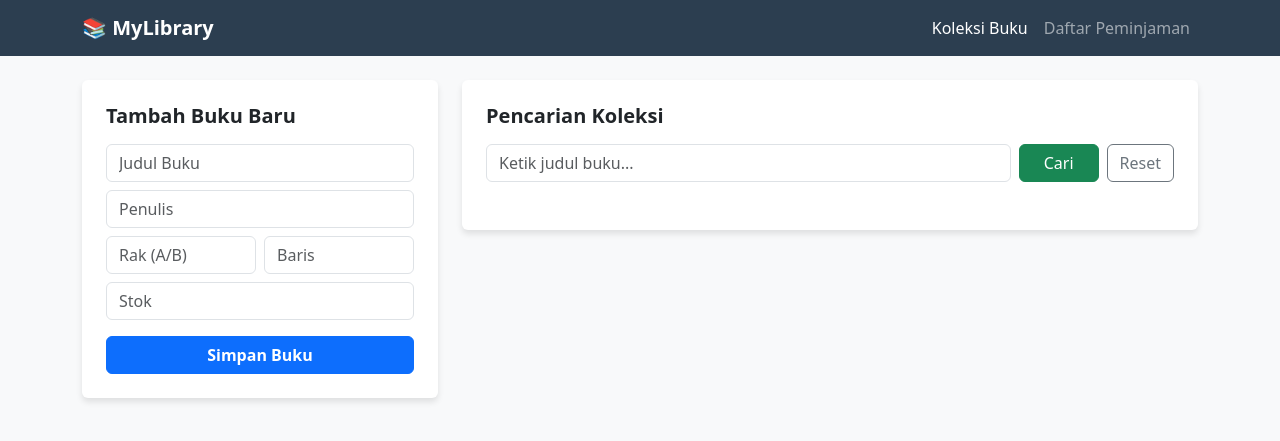
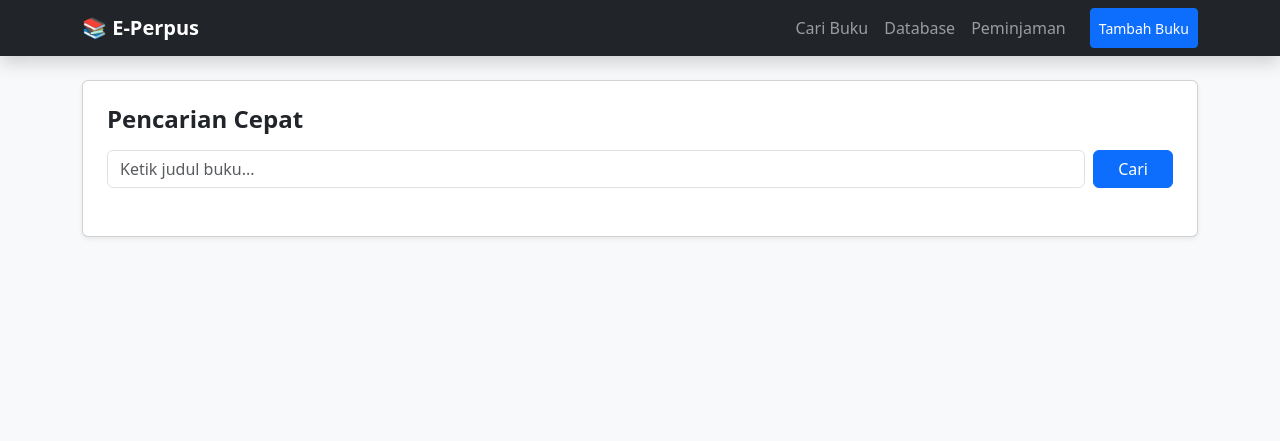
Before and after one commit to Yusraaaja/sistem-perpustakaan, a Flask app: page / in a window 1280 px wide. Shown: the top 441 px of the page. Run offline with Flask 3, Linux system fonts and the light colour scheme.

Commit message:
Feature: Update new function

```diff
--- a/app.py
+++ b/app.py
@@ -1,157 +1,168 @@
-from flask import Flask, render_template, request
+from flask import Flask, render_template, request, redirect, url_for, flash
 import sqlite3
+from datetime import datetime
+import os
+from werkzeug.utils import secure_filename
+
+# Konfigurasi unggahan file
+UPLOAD_FOLDER = 'static/covers' # Folder tempat menyimpan gambar
+ALLOWED_EXTENSIONS = {'png', 'jpg', 'jpeg', 'gif'} # Ekstensi file yang diizinkan
 
 app = Flask(__name__)
+app.config['UPLOAD_FOLDER'] = UPLOAD_FOLDER
+app.secret_key = 'supersecretkey' # Diperlukan untuk flash message
+
+# Pastikan folder unggahan ada
+os.makedirs(UPLOAD_FOLDER, exist_ok=True)
+
+def allowed_file(filename):
+    return '.' in filename and \
+           filename.rsplit('.', 1)[1].lower() in ALLOWED_EXTENSIONS
 
 def get_db_connection():
     conn = sqlite3.connect('perpustakaan.db')
-    conn.row_factory = sqlite3.Row # memanggil data dengan nama kolom
+    conn.row_factory = sqlite3.Row
     return conn
 
 @app.route('/')
 def index():
     return render_template('index.html')
 
-# Rute Pencarian
 @app.route('/search')
 def cari_buku():
     query = request.args.get('query')
     results = []
     if query:
         conn = get_db_connection()
-        # mencari buku berdasarkan judul (case insensisive)
         results = conn.execute('SELECT * FROM buku WHERE judul LIKE ?', ('%' + query + '%',)).fetchall()
         conn.close()
-
     return render_template('index.html', query=query, results=results)
 
-from datetime import datetime, timedelta
-
-# Rute Peminjaman
-@app.route('/pinjam', methods=['POST'])
-def pinjam():
-    id_buku = request.form.get('id_buku')
-    nama_peminjam = request.form.get('nama_peminjam')
-    nis = request.form.get('nis')
-
-    if id_buku and nama_peminjam:
-        conn = get_db_connection()
-        # Set tanggal pinjam hari ini dan kembali 7 hari lagi
-        tgl_pinjam = datetime.now().strftime('%Y-%m-%d')
-        tgl_kembali = (datetime.now() + timedelta(days=7)).strftime('%Y-%m-%d')
-
-        #Simpan ke tabel peminjaman
-        conn.execute('INSERT INTO peminjaman (id_buku, id_anggota, tgl_pinjam, tgl_kembali) VALUES (?, ?, ?, ?)',
-                     (id_buku, nama_peminjam, tgl_pinjam, tgl_kembali))
-
-        # Kurangi stok buku
-        conn.execute('UPDATE buku SET stok = stok - 1 WHERE id = ?', (id_buku,))
-
-        conn.commit()
-        conn.close()
-        return "Berhasil meminjam! Buku harus kembali dalam 7 hari."
-    return "Gagal meminjam, data tidak lengkap."
-
-from flask import redirect, url_for
-
-# Rute tambah buku
 @app.route('/add', methods=['POST'])
 def tambah_buku():
-    # Mengambil data dari form
     judul = request.form.get('judul')
     penulis = request.form.get('penulis')
     kategori = request.form.get('kategori')
     kode_rak = request.form.get('kode_rak')
     baris_rak = request.form.get('baris_rak')
     stok = request.form.get('stok')
+    # Ambil tanggal hari ini secara otomatis
+    tgl_masuk = datetime.now().strftime('%Y-%m-%d')
 
     if judul:
         conn = get_db_connection()
         conn.execute('''
-            INSERT INTO buku (judul, penulis, kategori, kode_rak, baris_rak, stok)
-            VALUES (?, ?, ?, ?, ?, ?)
-        ''', (judul, penulis, kategori, kode_rak, baris_rak, stok))
+            INSERT INTO buku (judul, penulis, kategori, kode_rak, baris_rak, stok, tanggal_masuk)
+            VALUES (?, ?, ?, ?, ?, ?, ?)
+        ''', (judul, penulis, kategori, kode_rak, baris_rak, stok, tgl_masuk))
         conn.commit()
         conn.close()
+    return redirect(url_for('koleksi_lengkap'))
 
-    return redirect(url_for('index')) # Kembali ke halaman utama setelah disimpan
+@app.route('/edit/<int:id>', methods=['GET', 'POST'])
+def edit_buku(id):
+    conn = get_db_connection()
+    book = conn.execute('SELECT * FROM buku WHERE id = ?', (id,)).fetchone()
 
-# Rute Hapus
+    if request.method == 'POST':
+        conn.execute('''
+            UPDATE buku SET judul=?, penulis=?, kategori=?, kode_rak=?, baris_rak=?, stok=?
+            WHERE id=?
+        ''', (request.form['judul'], request.form['penulis'], request.form['kategori'],
+              request.form['kode_rak'], request.form['baris_rak'], request.form['stok'], id))
+        conn.commit()
+        conn.close()
+        return redirect(url_for('index'))
+
+    conn.close()
+    return render_template('edit.html', buku=book)
+
+# UPDATE FUNGSI HAPUS: Supaya tetap di halaman terakhir
 @app.route('/delete/<int:id>')
 def hapus_buku(id):
     conn = get_db_connection()
     conn.execute('DELETE FROM buku WHERE id = ?', (id,))
     conn.commit()
     conn.close()
+
+    # Ambil URL halaman sebelumnya (referrer)
+    # Jika tidak ada, default kembali ke koleksi_lengkap
+    prev_page = request.referrer
+    if prev_page and '/koleksi' in prev_page:
+        return redirect(url_for('koleksi_lengkap'))
     return redirect(url_for('index'))
 
-# Rute Edit
-@app.route('/edit/<int:id>', methods=['GET', 'POST'])
-def edit_buku(id):
+# UPDATE FUNGSI DETAIL: Mengirim data asal halaman
+@app.route('/buku/<int:id>')
+def detail_buku(id):
     conn = get_db_connection()
-    # penggunaan .fetchone() agar mendapatkan satu objek buku saja
-    book = conn.execute('SELECT * FROM buku WHERE id = ?', (id,)).fetchone()
+    buku = conn.execute('SELECT * FROM buku WHERE id = ?', (id,)).fetchone()
+    conn.close()
 
-    if request.method == 'POST':
-        # ambil data dari form edit
-        judul = request.form['judul']
-        penulis = request.form['penulis']
-        kategori = request.form['kategori']
-        kode_rak = request.form['kode_rak']
-        baris_rak = request.form['baris_rak']
-        stok = request.form['stok']
+    # Deteksi apakah datang dari database atau pencarian
+    back_url = request.referrer if request.referrer else url_for('index')
 
-        # update ke database
-        conn.execute('''
-            UPDATE buku SET judul=?, penulis=?, kategori=?, kode_rak=?, baris_rak=?, stok=?
-            WHERE id=?
-        ''', (judul, penulis, kategori, kode_rak, baris_rak, stok, id))
+    return render_template('detail_buku.html', buku=buku, back_url=back_url)
+
+# Rute Upload Gambar
+@app.route('/buku/<int:id>/upload_cover', methods=['POST'])
+def upload_cover(id):
+    if 'cover_file' not in request.files:
+        flash('Tidak ada file yang dipilih', 'danger')
+        return redirect(url_for('detail_buku', id=id))
+
+    file = request.files['cover_file']
+
+    if file.filename == '':
+        flash('Tidak ada file yang dipilih', 'danger')
+        return redirect(url_for('detail_buku', id=id))
+
+    if file and allowed_file(file.filename):
+        # Amankan nama file dan tambahkan ID buku agar unik
+        filename = secure_filename(file.filename)
+        unique_filename = f"buku_{id}_{filename}"
+
+        # Simpan file ke folder static/covers
+        file.save(os.path.join(app.config['UPLOAD_FOLDER'], unique_filename))
+
+        # Update nama file ke database
+        conn = get_db_connection()
+        conn.execute('UPDATE buku SET cover_img = ? WHERE id = ?', (unique_filename, id))
         conn.commit()
         conn.close()
-        # setelah sukses, kembali ke halaman utama
-        return redirect(url_for('index'))
 
-    # jika methodnya GET, maka tampilkan halaman edit.html
-    conn.close()
-    return render_template('edit.html', buku=book)
+        flash('Cover buku berhasil diunggah!', 'success')
+    else:
+        flash('Tipe file tidak diizinkan. Gunakan PNG, JPG, JPEG, atau GIF.', 'danger')
 
-from datetime import datetime
+    return redirect(url_for('detail_buku', id=id))
 
-# Rute Pinjam
 @app.route('/pinjam/<int:id>', methods=['POST'])
-def pinjam_buku(id):
-    nama_peminjam = request.form['nama_peminjam']
+def pinjam_buku_aksi(id):
+    tipe = request.form.get('tipe_user')
+    nama = request.form.get('nama_peminjam')
+    kelas = request.form.get('kelas', '-')
+    jurusan = request.form.get('jurusan', '-')
     tgl_pinjam = datetime.now().strftime('%Y-%m-%d')
 
     conn = get_db_connection()
-
-    # 1. Cek stok dulu
     buku = conn.execute('SELECT stok FROM buku WHERE id = ?', (id,)).fetchone()
 
-    if buku['stok'] > 0:
-        # 2. Masukkan data peminjaman
+    if buku and buku['stok'] > 0:
         conn.execute('''
-            INSERT INTO peminjaman (id_buku, id_anggota, tgl_pinjam, status)
-            VALUES (?, ?, ?, ?)
-        ''', (id, nama_peminjam, tgl_pinjam, 'Dipinjam'))
+            INSERT INTO peminjaman (id_buku, id_anggota, tipe_user, kelas, jurusan, tgl_pinjam, status)
+            VALUES (?, ?, ?, ?, ?, ?, ?)
+        ''', (id, nama, tipe, kelas, jurusan, tgl_pinjam, 'Dipinjam'))
+        conn.execute('UPDATE buku SET stok = stok - 1 WHERE id = ?', (id,))
+        conn.commit()
+    conn.close()
+    return redirect(url_for('daftar_peminjaman'))
 
-        # 3. Kurangi stok buku
-        conn.execute('UPDATE buku SET stok = stok - 1 WHERE id = ?', (id, ))
-
-        conn.commit()
-        conn.close()
-        return redirect(url_for('index'))
-    else:
-        conn.close()
-        return "Maaf, stok buku habis!", 400
-
-# Rute Peminjaman
 @app.route('/peminjaman')
 def daftar_peminjaman():
     conn = get_db_connection()
-    # menggunakan JOIN untuk mengambil judul buku berdasarkan id_buku
     peminjaman = conn.execute('''
-        SELECT p.id, b.judul, p.id_anggota as nama, p.tgl_pinjam, p.status
+        SELECT p.id, b.judul, p.id_anggota as nama, p.tipe_user, p.kelas, p.jurusan, p.tgl_pinjam, p.status
         FROM peminjaman p
         JOIN buku b ON p.id_buku = b.id
         ORDER BY p.tgl_pinjam DESC
@@ -159,27 +170,23 @@ def daftar_peminjaman():
     conn.close()
     return render_template('peminjaman.html', peminjaman=peminjaman)
 
-# Rute Pengembalian
 @app.route('/return/<int:peminjaman_id>')
 def kembali_buku(peminjaman_id):
     conn = get_db_connection()
-
-    # 1. cari data peminjaman untuk mendapatkan id_buku
     peminjaman = conn.execute('SELECT id_buku FROM peminjaman WHERE id = ?', (peminjaman_id,)).fetchone()
-
     if peminjaman:
-        id_buku = peminjaman['id_buku']
-
-        # 2. update status peminjaman jadi 'Kembali'
         conn.execute('UPDATE peminjaman SET status = ? WHERE id = ?', ('Kembali', peminjaman_id))
-
-        # 3. tambah stok buku (+1)
-        conn.execute('UPDATE buku SET stok = stok + 1 WHERE id = ?', (id_buku,))
-
+        conn.execute('UPDATE buku SET stok = stok + 1 WHERE id = ?', (peminjaman['id_buku'],))
         conn.commit()
-
     conn.close()
     return redirect(url_for('daftar_peminjaman'))
 
+@app.route('/koleksi')
+def koleksi_lengkap():
+    conn = get_db_connection()
+    all_books = conn.execute('SELECT * FROM buku ORDER BY id DESC').fetchall()
+    conn.close()
+    return render_template('koleksi.html', books=all_books)
+
 if __name__ == '__main__':
     app.run(debug=True)
--- a/templates/index.html
+++ b/templates/index.html
@@ -1,94 +1,32 @@
-<!DOCTYPE html>
-<html lang="id">
-<head>
-    <meta charset="UTF-8">
-    <meta name="viewport" content="width=device-width, initial-scale=1.0">
-    <title>Sistem Perpustakaan Digital</title>
-    <link href="https://cdn.jsdelivr.net/npm/bootstrap@5.3.0/dist/css/bootstrap.min.css" rel="stylesheet">
-    <style>
-        body { background-color: #f8f9fa; }
-        .navbar { background-color: #2c3e50; }
-        .card { border: none; box-shadow: 0 4px 6px rgba(0,0,0,0.1); }
-        .shelf-badge { background-color: #e67e22; color: white; }
-    </style>
-</head>
-<body>
-
-<nav class="navbar navbar-expand-lg navbar-dark mb-4">
-    <div class="container">
-        <a class="navbar-brand fw-bold" href="/">📚 MyLibrary</a>
-        <div class="navbar-nav">
-            <a class="nav-link active" href="/">Koleksi Buku</a>
-            <a class="nav-link" href="/peminjaman">Daftar Peminjaman</a>
-        </div>
-    </div>
-</nav>
-
-<div class="container">
-    <div class="row">
-        <div class="col-md-4 mb-4">
-            <div class="card p-4">
-                <h5 class="card-title fw-bold mb-3">Tambah Buku Baru</h5>
-                <form action="/tambah" method="POST"> <div class="mb-2">
-                        <input type="text" name="judul" class="form-control" placeholder="Judul Buku" required>
-                    </div>
-                    <div class="mb-2">
-                        <input type="text" name="penulis" class="form-control" placeholder="Penulis">
-                    </div>
-                    <div class="row g-2 mb-2">
-                        <div class="col-6">
-                            <input type="text" name="kode_rak" class="form-control" placeholder="Rak (A/B)">
-                        </div>
-                        <div class="col-6">
-                            <input type="number" name="baris_rak" class="form-control" placeholder="Baris">
-                        </div>
-                    </div>
-                    <div class="mb-3">
-                        <input type="number" name="stok" class="form-control" placeholder="Stok" required>
-                    </div>
-                    <button type="submit" class="btn btn-primary w-100 fw-bold">Simpan Buku</button>
-                </form>
-            </div>
-        </div>
-
-        <div class="col-md-8">
-            <div class="card p-4">
-                <h5 class="card-title fw-bold mb-3">Pencarian Koleksi</h5>
-                <form action="/cari" method="GET" class="d-flex gap-2 mb-4">
-                    <input type="text" name="query" class="form-control" placeholder="Ketik judul buku..." required>
-                    <button type="submit" class="btn btn-success px-4">Cari</button>
-                    <a href="/" class="btn btn-outline-secondary">Reset</a>
+{% extends 'layout.html' %}
+{% block content %}
+<div class="card shadow-sm p-4">
+    <h4 class="fw-bold mb-3">Pencarian Cepat</h4>
+    <form action="/search" method="GET" class="d-flex mb-4">
+        <input type="text" name="query" class="form-control me-2" placeholder="Ketik judul buku..." value="{{ query or '' }}">
+        <button type="submit" class="btn btn-primary px-4">Cari</button>
     </form>
 
-                {% if hasil %}
+    {% if results %}
     <div class="table-responsive">
         <table class="table table-hover align-middle">
             <thead class="table-light">
                 <tr>
-                                <th>Buku</th>
-                                <th>Lokasi</th>
+                    <th>Judul Buku (Klik untuk Detail)</th>
+                    <th>Penulis</th>
                     <th>Stok</th>
-                                <th>Aksi</th>
                 </tr>
             </thead>
             <tbody>
-                            {% for b in hasil %}
+                {% for b in results %}
                 <tr>
                     <td>
-                                    <div class="fw-bold">{{ b.judul }}</div>
-                                    <small class="text-muted">{{ b.penulis }}</small>
+                        <a href="/buku/{{ b.id }}" class="text-decoration-none fw-bold text-primary">
+                            {{ b.judul }}
+                        </a>
                     </td>
-                                <td><span class="badge shelf-badge">Rak {{ b.kode_rak }} - {{ b.baris_rak }}</span></td>
-                                <td>{{ b.stok }}</td>
-                                <td>
-                                    <div class="dropdown">
-                                        <button class="btn btn-sm btn-light border dropdown-toggle" data-bs-toggle="dropdown">Opsi</button>
-                                        <ul class="dropdown-menu">
-                                            <li><a class="dropdown-item" href="/edit/{{ b.id }}">Edit</a></li>
-                                            <li><a class="dropdown-item text-danger" href="/hapus/{{ b.id }}" onclick="return confirm('Hapus buku?')">Hapus</a></li>
-                                        </ul>
-                                    </div>
-                                </td>
+                    <td>{{ b.penulis }}</td>
+                    <td><span class="badge bg-success">{{ b.stok }}</span></td>
                 </tr>
                 {% endfor %}
             </tbody>
@@ -96,10 +34,4 @@
     </div>
     {% endif %}
 </div>
-        </div>
-    </div>
-</div>
-
-<script src="https://cdn.jsdelivr.net/npm/bootstrap@5.3.0/dist/js/bootstrap.bundle.min.js"></script>
-</body>
-</html>
+{% endblock %}
--- /dev/null
+++ b/templates/layout.html
@@ -0,0 +1,78 @@
+<!DOCTYPE html>
+<html lang="id">
+<head>
+    <meta charset="UTF-8">
+    <title>Sistem E-Perpus</title>
+    <link href="https://cdn.jsdelivr.net/npm/bootstrap@5.3.0/dist/css/bootstrap.min.css" rel="stylesheet">
+</head>
+<body class="bg-light">
+<nav class="navbar navbar-expand-lg navbar-dark bg-dark mb-4 shadow">
+    <div class="container">
+        <a class="navbar-brand fw-bold" href="/">📚 E-Perpus</a>
+        <button class="navbar-toggler" type="button" data-bs-toggle="collapse" data-bs-target="#navbarNav">
+            <span class="navbar-toggler-icon"></span>
+        </button>
+        <div class="collapse navbar-collapse" id="navbarNav">
+            <div class="navbar-nav ms-auto">
+                <a class="nav-link" href="/"><i class="bi bi-search"></i> Cari Buku</a>
+                <a class="nav-link" href="/koleksi"><i class="bi bi-database"></i> Database</a>
+                <a class="nav-link" href="/peminjaman"><i class="bi bi-person-lines-fill"></i> Peminjaman</a>
+                <button class="btn btn-primary btn-sm ms-lg-3 mt-2 mt-lg-0" data-bs-toggle="modal" data-bs-target="#modalTambah">
+                    <i class="bi bi-plus-circle"></i> Tambah Buku
+                </button>
+            </div>
+        </div>
+    </div>
+</nav>
+
+<div class="modal fade" id="modalTambah" tabindex="-1">
+    <div class="modal-dialog">
+        <div class="modal-content">
+            <form action="/add" method="POST">
+                <div class="modal-header">
+                    <h5 class="modal-title">Tambah Koleksi Baru</h5>
+                    <button type="button" class="btn-close" data-bs-dismiss="modal"></button>
+                </div>
+                <div class="modal-body">
+                    <div class="mb-3">
+                        <label class="small fw-bold">Judul Buku</label>
+                        <input type="text" name="judul" class="form-control" required>
+                    </div>
+                    <div class="row mb-3">
+                        <div class="col-6">
+                            <label class="small fw-bold">Penulis</label>
+                            <input type="text" name="penulis" class="form-control" required>
+                        </div>
+                        <div class="col-6">
+                            <label class="small fw-bold">Kategori</label>
+                            <input type="text" name="kategori" class="form-control" placeholder="Contoh: IT">
+                        </div>
+                    </div>
+                    <div class="row mb-3">
+                        <div class="col-4">
+                            <label class="small fw-bold">Rak</label>
+                            <input type="text" name="kode_rak" class="form-control" placeholder="Contoh: A">
+                        </div>
+                        <div class="col-4">
+                            <label class="small fw-bold">Baris</label>
+                            <input type="text" name="baris_rak" class="form-control" placeholder="Contoh: 1">
+                        </div>
+                        <div class="col-4">
+                            <label class="small fw-bold">Stok</label>
+                            <input type="number" name="stok" class="form-control" value="1">
+                        </div>
+                    </div>
+                </div>
+                <div class="modal-footer">
+                    <button type="submit" class="btn btn-primary">Simpan Buku</button>
+                </div>
+            </form>
+        </div>
+    </div>
+</div>
+<div class="container">
+    {% block content %}{% endblock %}
+</div>
+<script src="https://cdn.jsdelivr.net/npm/bootstrap@5.3.0/dist/js/bootstrap.bundle.min.js"></script>
+</body>
+</html>
```
Also changed, not shown: database_setup.py (+27 -11 lines), templates/detail_buku.html (added, +60 -0 lines), templates/edit.html (+46 -26 lines), templates/koleksi.html (added, +38 -0 lines), templates/peminjaman.html (+27 -37 lines), perpustakaan.db. Lines whose indentation alone changed are shown as unchanged.
